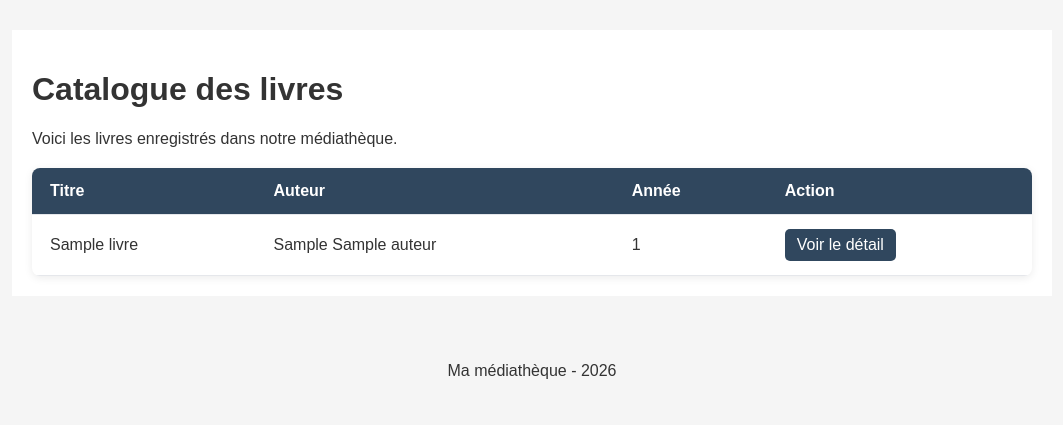
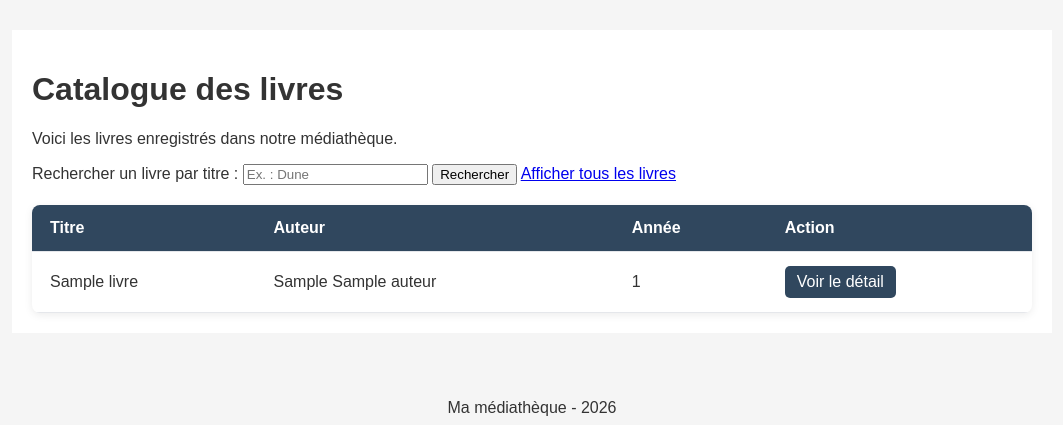
Before and after one commit to RedCoal38/projet-bts, a PHP site: page /listLivres.php in a window 1280 px wide. Shown: the part 138-563 px from the top of the page, without its empty margins (108-1171 px from the left). Run offline with PHP 8.4, Linux system fonts and the light colour scheme; tables that the repository leaves empty hold one stand-in row (values such as "Sample post").

Commit message:
TP5 - Partie 2 : recherche de livres par titre avec PDO

```diff
--- a/public/listLivres.php
+++ b/public/listLivres.php
@@ -22,7 +22,21 @@ $titre = "Catalogue - Ma médiathèque";
  * Chaque livre conserve ses méthodes getTitre(), getAuteur(), etc.
  */
 require_once __DIR__ . '/../src/Database/livres.php';
-$livres = recupererLivres();
+/*
+ * Le formulaire ci-dessous envoie son texte avec la méthode GET.
+ * Exemple : listLivres.php?recherche=Dune
+ *
+ * filter_input() lit le paramètre recherche dans l'URL.
+ * Si le paramètre n'existe pas ou n'est pas une chaîne valide,
+ * on considère que la recherche est vide et on affiche tout.
+ * trim() enlève les espaces inutiles au début et à la fin.
+ */
+$parametreRecherche = filter_input(INPUT_GET, 'recherche', FILTER_UNSAFE_RAW);
+$recherche = is_string($parametreRecherche) ? trim($parametreRecherche) : '';
+
+// Une recherche vide récupère tout le catalogue.
+// Sinon, recupererLivres() filtre les titres dans la requête SQL.
+$livres = recupererLivres($recherche);
 
 /*
  * require permet d'inclure et d'exécuter un autre fichier PHP.
@@ -52,6 +66,30 @@ require __DIR__ . '/../includes/header.php';
 
     <?php
     /*
+     * FORMULAIRE DE RECHERCHE
+     *
+     * method="get" ajoute la valeur saisie à l'URL.
+     * name="recherche" indique le nom du paramètre GET.
+     * L'attribut value conserve le texte saisi après l'envoi.
+     * htmlspecialchars() protège l'affichage de cette valeur
+     * lorsqu'elle est réinsérée dans un attribut HTML.
+     */
+    ?>
+    <form method="get" action="listLivres.php">
+        <label for="recherche">Rechercher un livre par titre :</label>
+        <input
+            type="search"
+            id="recherche"
+            name="recherche"
+            value="<?= htmlspecialchars($recherche, ENT_QUOTES, 'UTF-8') ?>"
+            placeholder="Ex. : Dune"
+        >
+        <button type="submit">Rechercher</button>
+        <a href="listLivres.php">Afficher tous les livres</a>
+    </form>
+
+    <?php
+    /*
      * Construction d'un tableau HTML.
      *
      * <table> : tableau
@@ -73,6 +111,12 @@ require __DIR__ . '/../includes/header.php';
         </thead>
 
         <tbody>
+            <?php if ($livres === []): ?>
+                <?php // Aucun résultat : afficher un message à la place des lignes. ?>
+                <tr>
+                    <td colspan="4">Aucun livre trouvé pour cette recherche.</td>
+                </tr>
+            <?php endif; ?>
             <?php
             /*
              * foreach parcourt le tableau $livres.
--- a/src/Database/livres.php
+++ b/src/Database/livres.php
@@ -27,13 +27,19 @@ require_once __DIR__ . '/../Model/Livre.php';
 /*
  * FONCTION : recupererLivres()
  *
- * Objectif : récupérer tous les livres enregistrés dans la base.
+ * Objectif : récupérer les livres enregistrés dans la base,
+ * éventuellement filtrés par une partie de leur titre.
+ *
+ * Paramètre :
+ *   $recherche : texte recherché dans le titre (chaîne facultative).
+ *   Si la recherche est vide, tous les livres sont renvoyés.
  *
  * Retour :
  *   Un tableau contenant des OBJETS Livre.
  *
  * Exemple d'utilisation :
- *   $livres = recupererLivres();
+ *   $livres = recupererLivres(); // tous les livres
+ *   $livres = recupererLivres("Dune"); // titres contenant « Dune »
  *   echo $livres[0]->getTitre();
  *
  * Attention à la différence :
@@ -42,11 +48,15 @@ require_once __DIR__ . '/../Model/Livre.php';
  *
  * @return Livre[]
  */
-function recupererLivres(): array
+function recupererLivres(string $recherche = ''): array
 {
     // 1. Établir une connexion avec MariaDB.
     // La fonction creerConnexion() retourne un objet PDO.
     $pdo = creerConnexion();
+
+    // trim() enlève les espaces inutiles en début et en fin de recherche.
+    // Une recherche vide signifie « afficher tous les livres ».
+    $recherche = trim($recherche);
 
     // 2. Préparer le texte de notre requête SQL.
     //
@@ -85,6 +95,19 @@ function recupererLivres(): array
         FROM livre l
         LEFT JOIN ecrire e ON e.id_livre = l.id_livre
         LEFT JOIN auteur a ON a.id_auteur = e.id_auteur
+        SQL;
+
+    // Une clause WHERE peut être placée après les jointures et avant GROUP BY.
+    // Nous ne l'ajoutons que si l'utilisateur a saisi une recherche.
+    $rechercheActive = $recherche !== '';
+    if ($rechercheActive) {
+        $sql .= "\nWHERE l.titre LIKE :recherche";
+    }
+
+    // GROUP BY rassemble les auteurs de chaque livre.
+    // ORDER BY trie les résultats affichés par titre.
+    $sql .= <<<'SQL'
+
         GROUP BY
             l.id_livre,
             l.titre,
@@ -93,12 +116,23 @@ function recupererLivres(): array
         ORDER BY l.titre
         SQL;
 
-    // 3. Envoyer la requête SQL à MariaDB.
-    // query() exécute directement la requête.
-    // Elle retourne un objet PDOStatement qui représente
-    // le résultat de la requête.
-    // Aucun paramètre utilisateur n'est inséré dans cette requête.
-    $requete = $pdo->query($sql);
+    // 3. Exécuter la requête SQL selon la recherche demandée.
+    //
+    // Sans recherche, query() exécute directement le SELECT sans paramètre.
+    // Avec recherche, prepare() prépare le SQL contenant :recherche,
+    // puis execute() transmet séparément la valeur recherchée.
+    // Cela évite d'injecter directement une valeur utilisateur dans SQL.
+    //
+    // Les signes % ajoutés à la valeur signifient « n'importe quelle
+    // suite de caractères ». « %Dune% » correspond donc à « Dune ».
+    // NB : les signes % et _ éventuellement saisis par l'utilisateur
+    // restent ici des caractères spéciaux pour LIKE.
+    if (!$rechercheActive) {
+        $requete = $pdo->query($sql);
+    } else {
+        $requete = $pdo->prepare($sql);
+        $requete->execute(['recherche' => '%' . $recherche . '%']);
+    }
 
     // 4. Récupérer toutes les lignes du résultat.
     //
```
